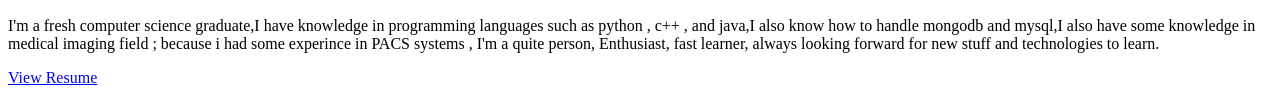
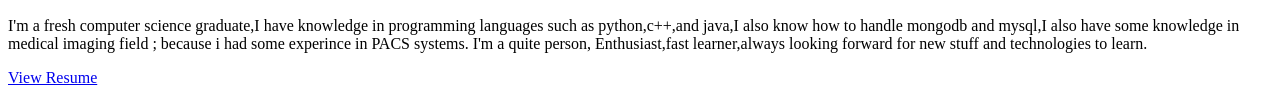
Before and after one commit to malikabuhammad/personalweb, a website: page src/template.html in a window 1280 px wide. Shown: the part 505-612 px from the top of the page. Drawn offline with nearby package versions, Linux system fonts and the light colour scheme.

Commit message:
more editing

```diff
--- a/src/template.html
+++ b/src/template.html
@@ -57,8 +57,8 @@
                 <div class="col-md-6 col-sm-12">
                     <div class="about-wrapper__info">
                         <p class="about-wrapper__info-text">
-                            I'm a fresh computer science graduate,I have knowledge in programming languages such as python , c++ , and java,I also know how to handle mongodb and mysql,I also have some knowledge in medical imaging field ; because i had some experince in PACS systems
-                            , I'm a quite person, Enthusiast, fast learner, always looking forward for new stuff and technologies to learn.
+                            I'm a fresh computer science graduate,I have knowledge in programming languages such as python,c++,and java,I also know how to handle mongodb and mysql,I also have some knowledge in medical imaging field ; because i had some experince in PACS systems.
+                            I'm a quite person, Enthusiast,fast learner,always looking forward for new stuff and technologies to learn.
                         </p>
                         <p class="about-wrapper__info-text">
                         </p>
```
